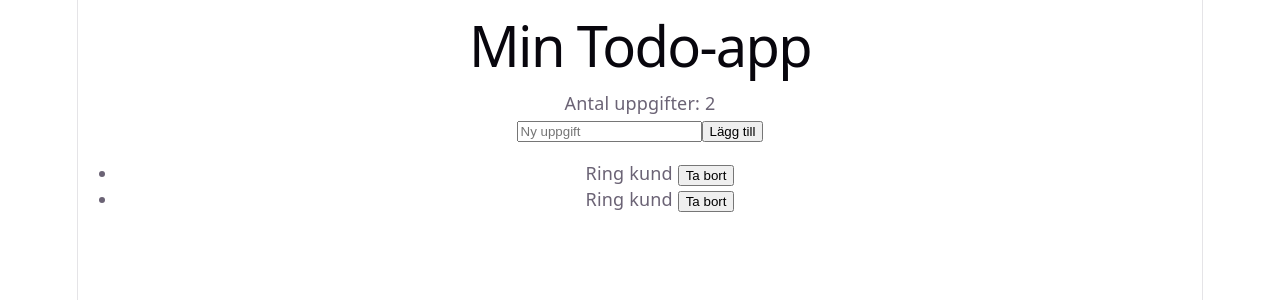
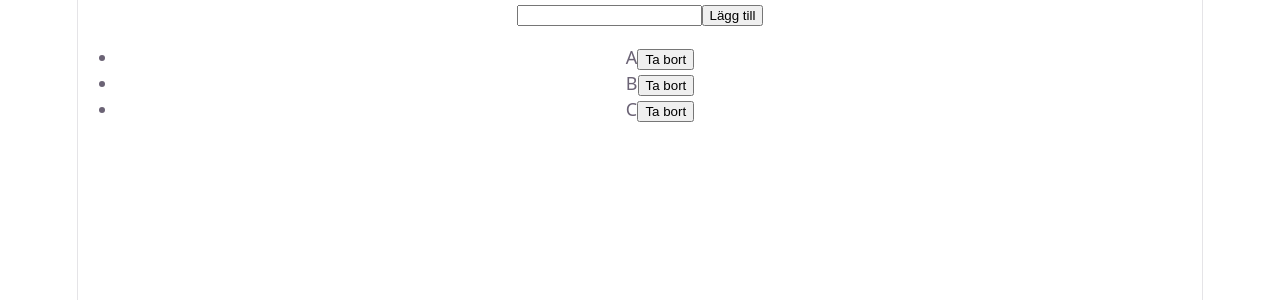
Before and after one commit to Ghada2027/todo-app, a React (Vite) app: page / in a window 1280 px wide. Shown: the top 300 px of the page. Built offline with nearby package versions, Linux system fonts and the light colour scheme.

Commit message:
Camp c8: boss — restaurerad backup med map/filter/key

```diff
--- a/src/App.jsx
+++ b/src/App.jsx
@@ -1,71 +1,60 @@
 import { useState } from "react";
 
+// VANDALISERAD — flera fel samtidigt
 function App() {
-  const [todos, setTodos] = useState([
-  { id: 1, text: "Ring kund" },
-  { id: 2, text: "Ring kund" },
-]);
-
+  const [todos, setTodos] = useState(["A", "B", "C"]);
   const [draft, setDraft] = useState("");
 
-  function handleChange(e) {
-    setDraft(e.target.value);
-  }
+  /*function handleAdd() {
+    todos.push(draft);
+    setDraft("");
+  }*/
+ /*Jag ersatte push med en ny array
+  när jag lägger till en todo.
+  trim och förhindrade att en tom text*/
 
     function handleAdd() {
     const text = draft.trim();
     if (text === "") return;
-    setTodos([...todos,{ id: Date.now(), text: text }]);
+    setTodos([...todos, text]);
     setDraft("");
     }
 
-  function handleRemove(idToRemove) {
+  /*function handleRemove(i) {
+    todos.splice(i, 1);
+    setTodos(todos);
+  }*/
+ /*Jag ersatte splice med filter när
+ jag tar bort en todo.*/
+ function handleRemove(i) {
   const kvar = todos.filter(function (todo) {
-    return todo.id !== idToRemove;
+    return todo !== todos[i];
   });
   setTodos(kvar);
 }
-
   return (
     <main>
-      <h1>Min Todo-app</h1>
-      <p>Antal uppgifter: {todos.length}</p>
-
-      <input
-        type="text"
-        value={draft}
-        onChange={handleChange}
-        placeholder="Ny uppgift"
-      />
-
-      <button type="button" onClick={handleAdd}>
-        Lägg till
-      </button>
-
-
+      <input value={draft} onChange={function (e) {
+        setDraft(e.target.value);
+      }} />
+      <button onClick={handleAdd}>Lägg till</button>
       <ul>
-          {todos.filter(function (todo) {
-        return todo.text.toLowerCase()
-          .includes(draft.toLowerCase());
-      })
-      .map(function (todo) {
-        return (
-          <li key={todo.id}>
-            {todo.text}{" "}
+        {todos.map(function (todo) {
+          /*Jag lade till return i map
+          och key så att varje todo kan visas.*/
+          //<li>{todo}</li>
+           return <li key={todo}>{todo}
              <button
-              type="button"
            onClick={function () {
-                handleRemove(todo.id);
+             handleRemove(1);
           }}
           >
          Ta bort
-            </button>
-          </li>
-         );
+          </button></li>;
         })}
       </ul>
     </main>
-  )
+  );/*Jag tog bort den manuella
+        raden med todos[0].*/
 }
-
 export default App;
```
Lines whose indentation alone changed are shown as unchanged.
